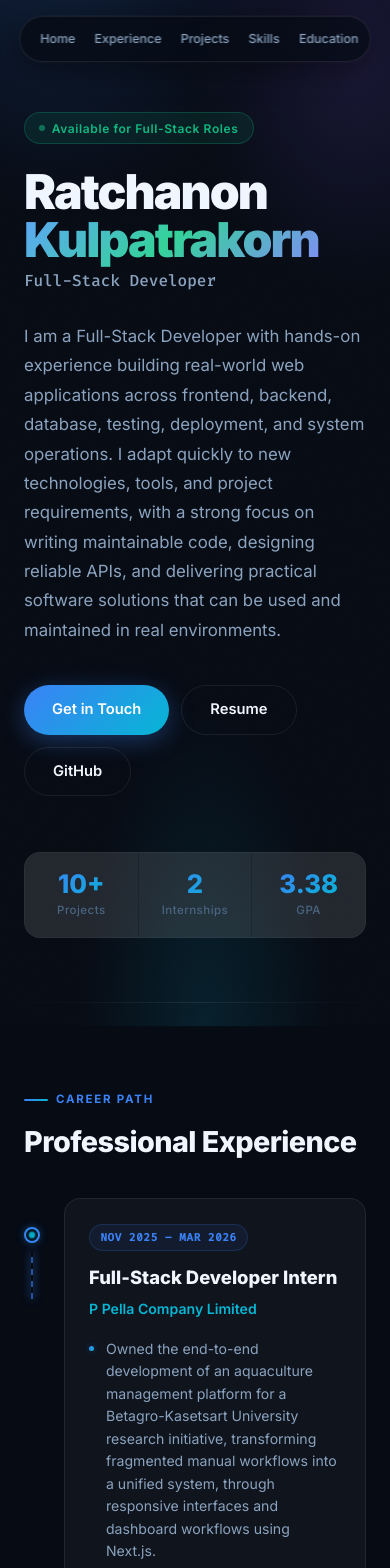
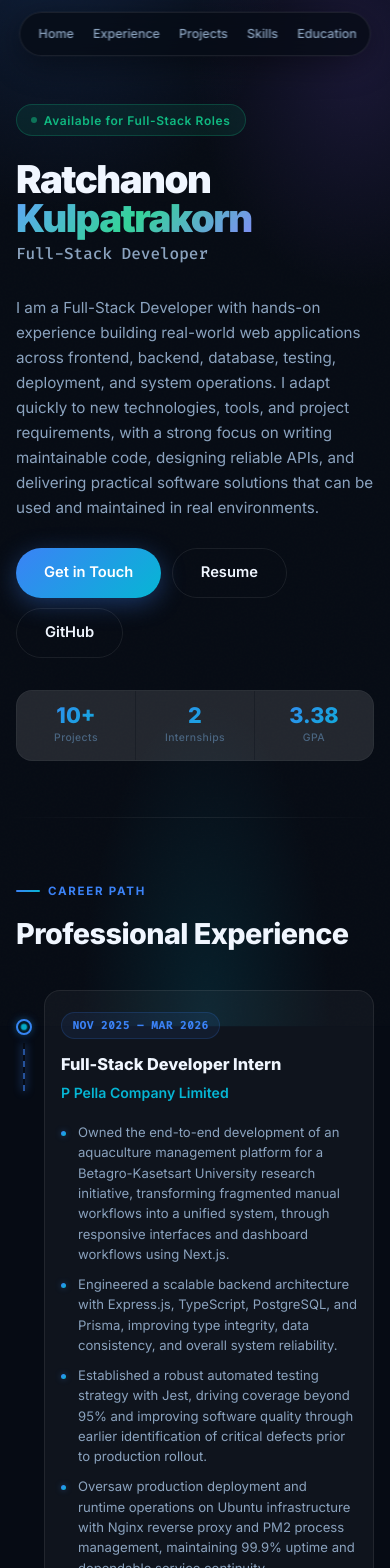
Before and after one commit to koard/Portfolio, a Next.js app: page / in a window 390 px wide. Shown: the top 1568 px of the page. Built offline with nearby package versions, Linux system fonts and the light colour scheme.

Commit message:
style: fine-tune mobile and tablet responsive layouts across all sections

```diff
--- a/app/globals.css
+++ b/app/globals.css
@@ -1076,8 +1076,8 @@ section {
 /* ─── Responsive ─────────────────────────────────────────────── */
 @media (max-width: 768px) {
   .navbar {
-    top: 1rem;
-    padding: 0.4rem 0.6rem;
+    top: 0.75rem;
+    padding: 0.35rem 0.5rem;
     gap: 0;
   }
   .nav-link {
@@ -1089,11 +1089,28 @@ section {
     font-size: 0.78rem;
   }
   #hero {
-    padding-top: 7rem;
+    min-height: auto;
+    padding-top: 6.5rem;
+    padding-bottom: 3.5rem;
+  }
+  .hero-name {
+    font-size: clamp(2.4rem, 9vw, 3.8rem);
+  }
+  .hero-description {
+    font-size: 0.95rem;
+    line-height: 1.65;
+    margin-bottom: 1.75rem;
+  }
+  .hero-ctas {
+    gap: 0.65rem;
+    margin-bottom: 2rem;
   }
   .projects-grid {
     grid-template-columns: 1fr;
   }
+  .skills-grid {
+    grid-template-columns: 1fr;
+  }
   .stats-grid {
     max-width: 100%;
   }
@@ -1102,6 +1119,46 @@ section {
   }
   .hero-visual {
     display: none !important;
+  }
+}
+
+@media (max-width: 480px) {
+  .content-container {
+    padding: 0 1rem;
+  }
+  section {
+    padding: 3.5rem 0;
+  }
+  .stat-item {
+    padding: 0.85rem 0.4rem;
+  }
+  .stat-value {
+    font-size: 1.35rem;
+  }
+  .stat-label {
+    font-size: 0.65rem;
+  }
+  .timeline-item {
+    gap: 0.75rem;
+  }
+  .timeline-card {
+    padding: 1.25rem 1rem;
+  }
+  .timeline-role {
+    font-size: 1.02rem;
+  }
+  .timeline-bullets li {
+    font-size: 0.82rem;
+    line-height: 1.55;
+  }
+  .project-card {
+    padding: 1.35rem 1.1rem;
+  }
+  .skill-card {
+    padding: 1.1rem 1rem;
+  }
+  .cta-box {
+    padding: 2.25rem 1rem;
   }
 }
 
```
